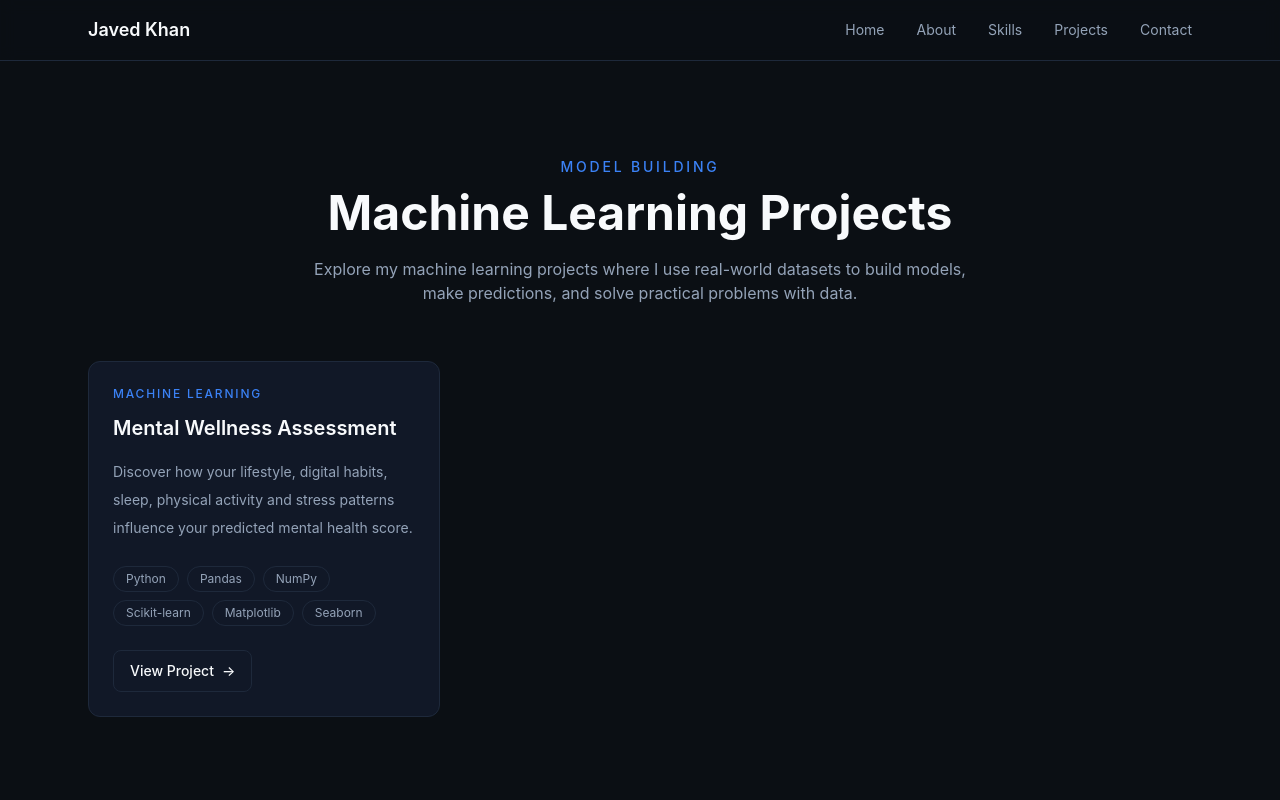
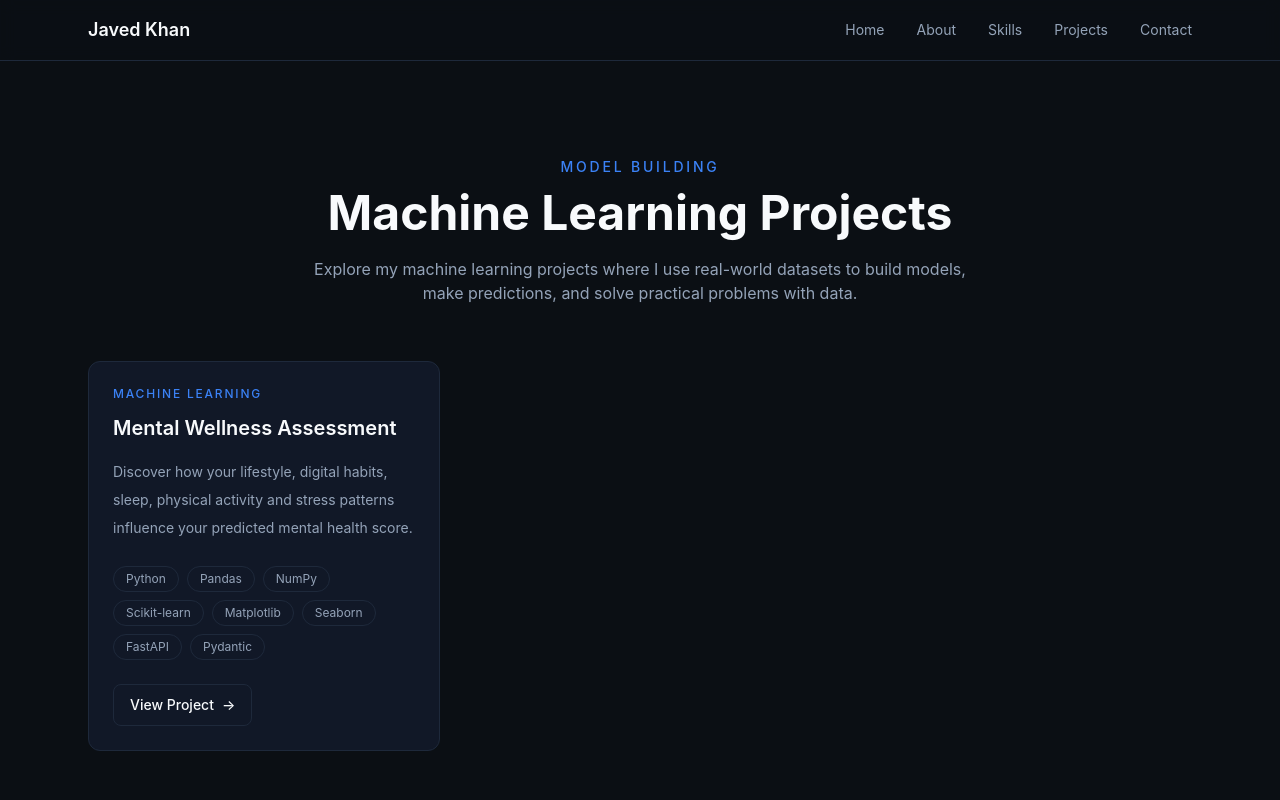
Before and after one commit to javedwdevlabs/My_Portfolio, a React (Vite) app: page /ml-all-projects in a window 1280 px wide. Shown: the top 800 px of the page. Built offline with nearby package versions, Linux system fonts and the light colour scheme.

Commit message:
add 2 tech

```diff
--- a/src/sections/projects/ML/All.jsx
+++ b/src/sections/projects/ML/All.jsx
@@ -16,6 +16,8 @@ const projects = [
       "Scikit-learn",
       "Matplotlib",
       "Seaborn",
+      "FastAPI",
+      "Pydantic"
     ],
 
     type: "Machine Learning",
```
